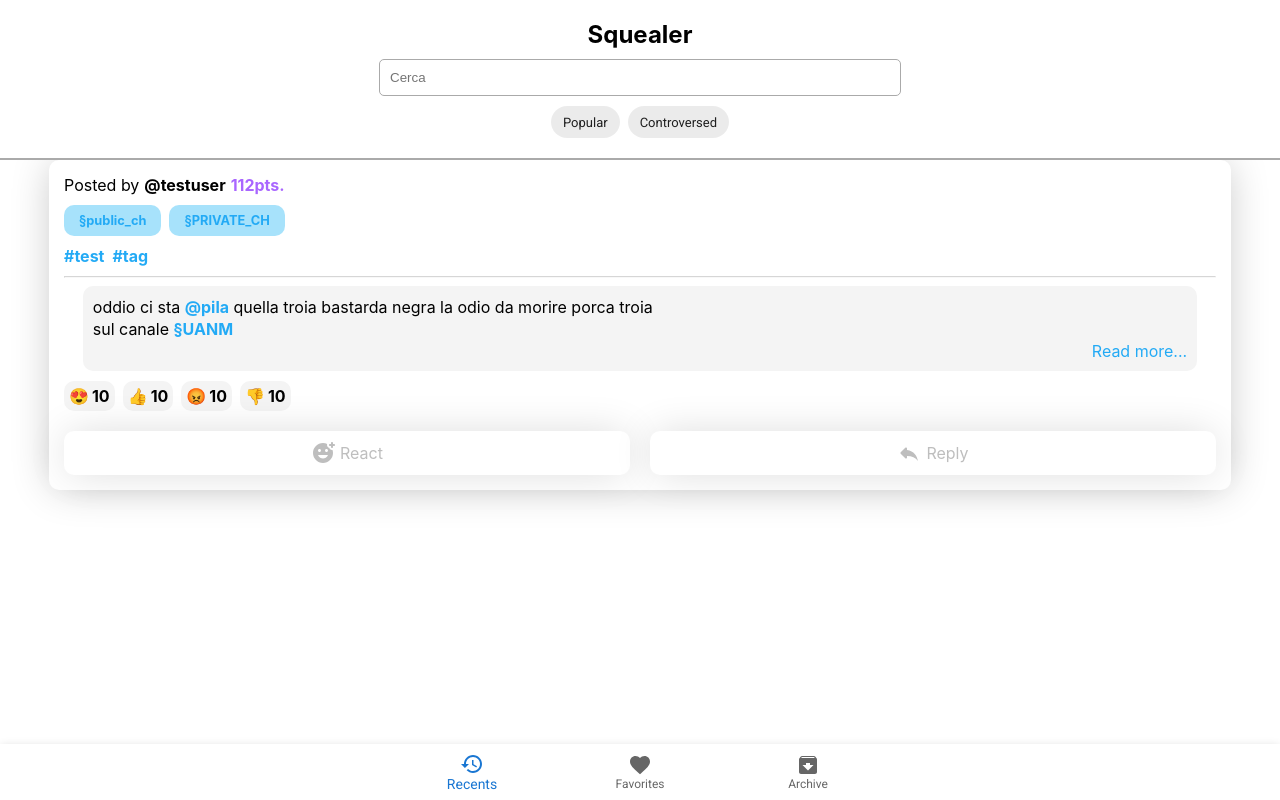
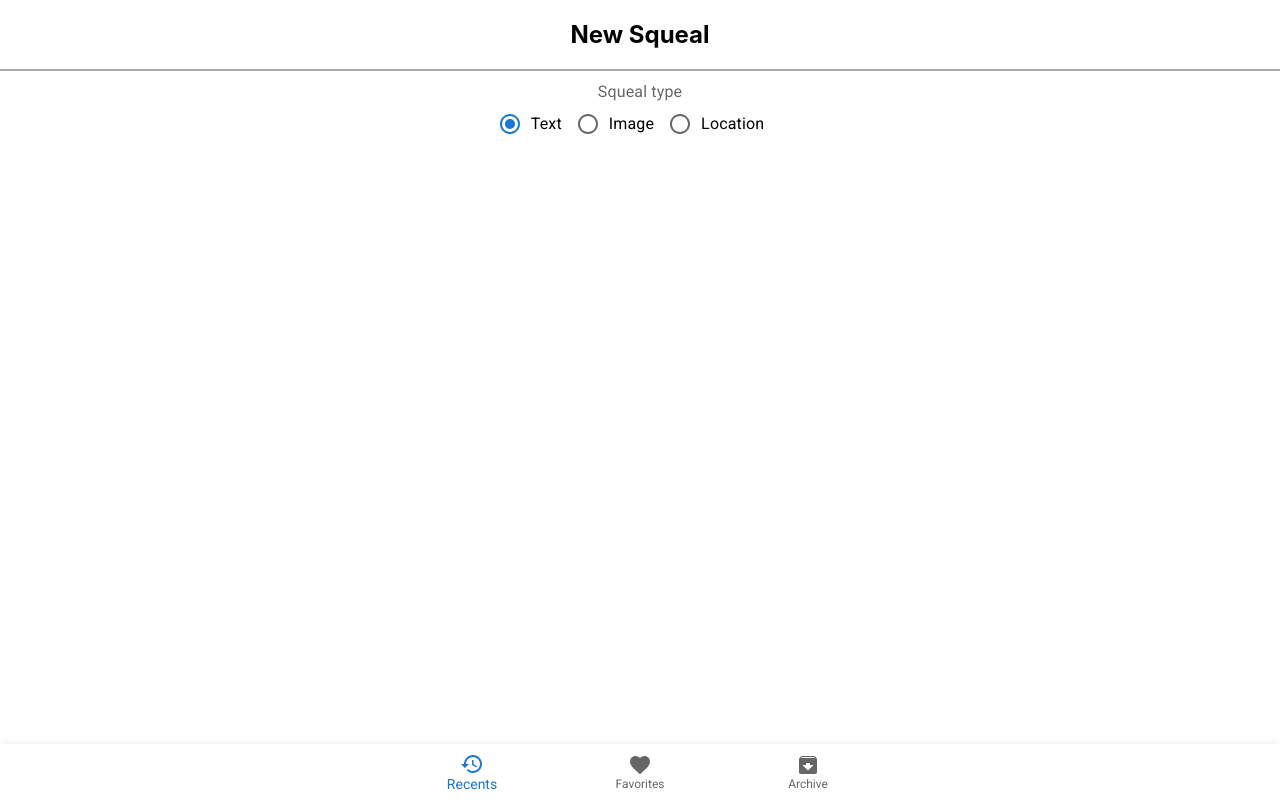
Before and after one commit to Murkrow02/squealer, a React (Create React App) app in the folder frontend/app/: page / in a window 1280 px wide. Built offline with nearby package versions, Linux system fonts and the light colour scheme; a web font is replaced by a local one.

Commit message:
Started NewSqueal UI

```diff
--- a/frontend/app/src/App.js
+++ b/frontend/app/src/App.js
@@ -6,10 +6,11 @@ import '@fontsource/roboto/500.css';
 import '@fontsource/roboto/700.css';
 import TabBar from './components/TabBar';
 import Feed from './pages/Feed';
+import NewSqueal from "./pages/NewSqueal";
 function App() {
   return (
       <div>
-        <Feed/>
+        <NewSqueal/>
       </div>
   );
 }
--- a/frontend/app/src/components/Squeal.jsx
+++ b/frontend/app/src/components/Squeal.jsx
@@ -8,6 +8,8 @@ const reactions = ["&#128525;", "&#128077;", "&#128545;", "&#128078;"]
 export default function Squeal(props) {
 
     const [anchorEl, setAnchorEl] = React.useState(null);
+
+
     const handleClick = (event) => {
         setAnchorEl(event.currentTarget);
     };
--- /dev/null
+++ b/frontend/app/src/pages/NewSqueal.js
@@ -0,0 +1,32 @@
+import React, { useState, useEffect } from 'react';
+import Stack from "@mui/material/Stack";
+import Chip from "@mui/material/Chip";
+import {FormControl, FormControlLabel, FormLabel, Radio, RadioGroup} from "@mui/material";
+
+function NewSqueal() {
+    return (
+        <body>
+            <header style={{position:'fixed', top:'0', zIndex:'1', backgroundColor:'white'}}>
+                <nav style={{ width:'100vw', padding: '20px 0', borderBottom: 'solid 2px #aaaaaa'}}>
+                    <h1 style={{margin: '0', textAlign:'center'}}>New Squeal</h1>
+                </nav>
+            </header>
+            <FormControl style={{marginTop:'10vh', width:'100%'}}>
+                <FormLabel style={{textAlign:'center'}} id="demo-row-radio-buttons-group-label">Squeal type</FormLabel>
+                <RadioGroup
+                    row
+                    style={{justifyContent:'center'}}
+                    aria-labelledby="demo-row-radio-buttons-group-label"
+                    defaultValue="text"
+                    name="row-radio-buttons-group"
+                >
+                    <FormControlLabel value="text" control={<Radio />} label="Text" />
+                    <FormControlLabel value="image" control={<Radio />} label="Image" />
+                    <FormControlLabel value="location" control={<Radio />} label="Location" />
+                </RadioGroup>
+            </FormControl>
+        </body>
+    );
+}
+
+export default NewSqueal;
```
Also changed, not shown: 2 other files (tests, documents, lock files or other folders).
